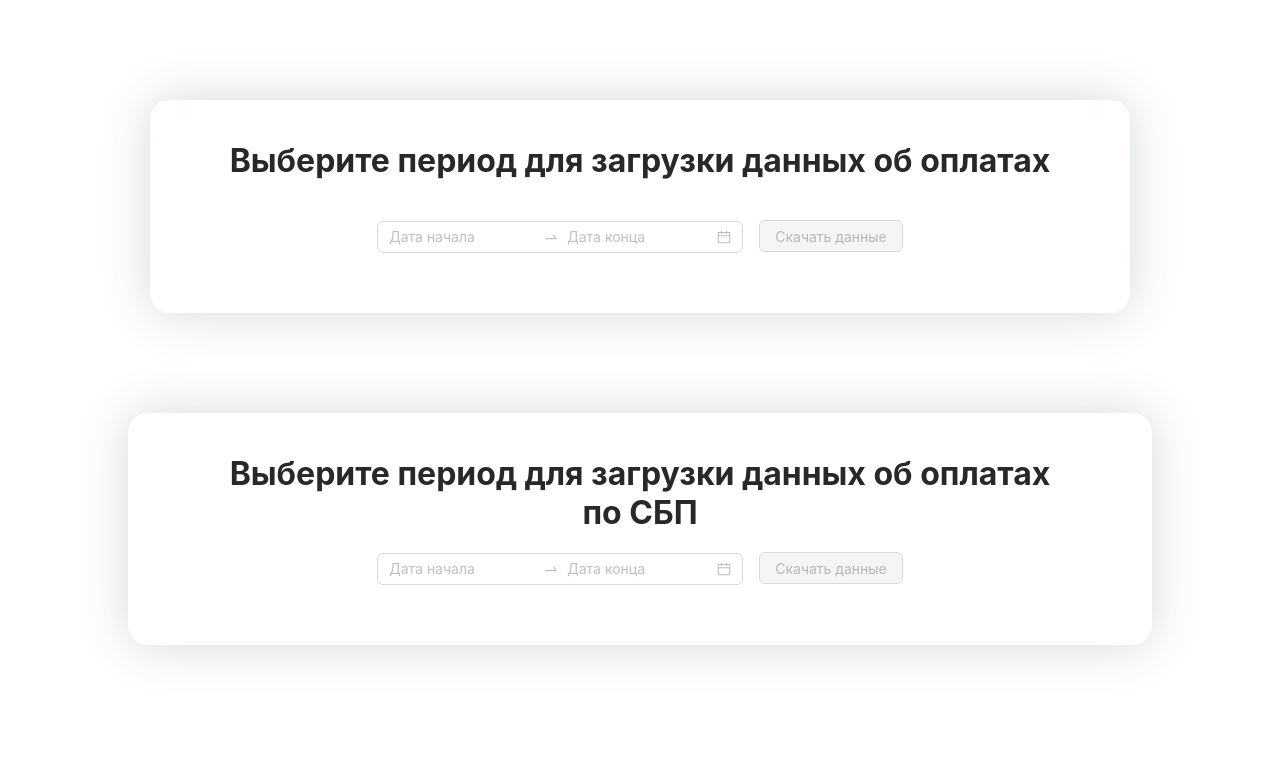
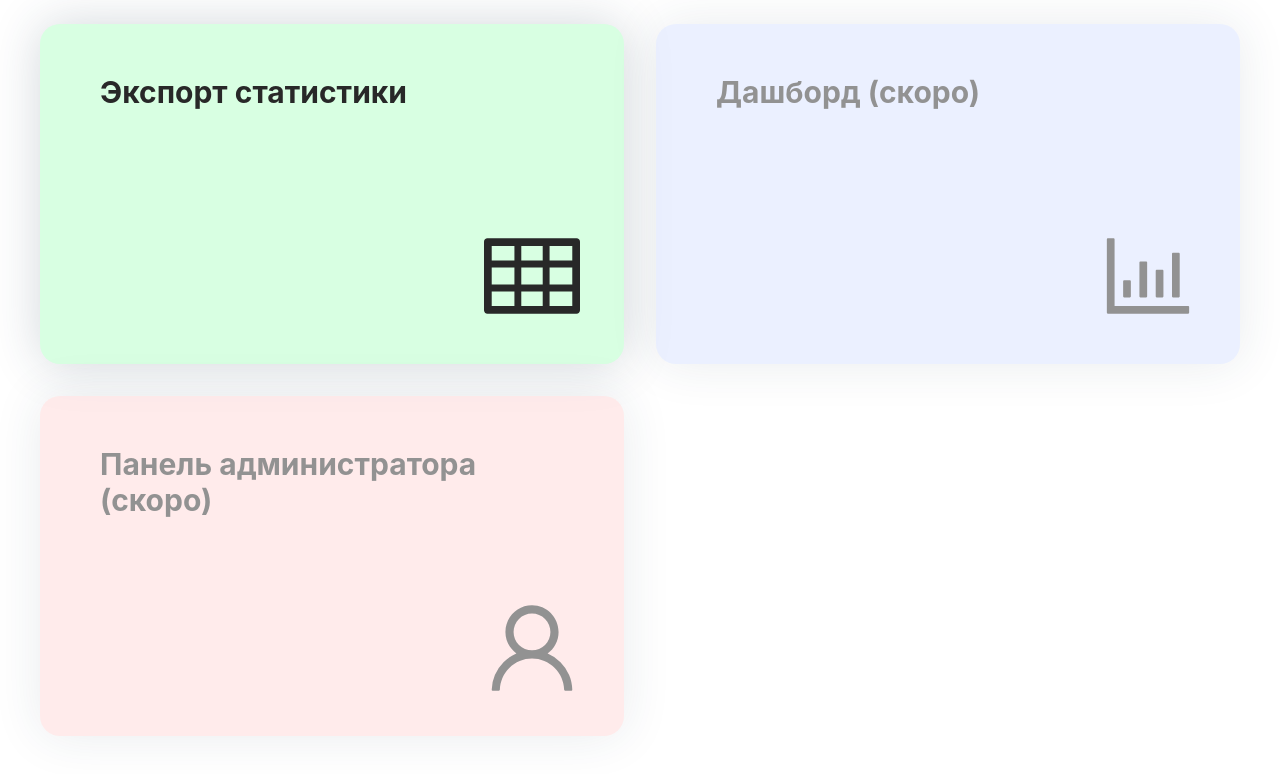
Before and after one commit to AntonyPry/OneGameAdmin, a React (Create React App) app in the folder client/: page / in a window 1280 px wide. Shown: the top 774 px of the page. Built offline with nearby package versions, Linux system fonts and the light colour scheme.

Commit message:
pages on front

```diff
--- a/client/package.json
+++ b/client/package.json
@@ -9,6 +9,7 @@
     "cross-env": "^7.0.3",
     "react": "^19.0.0",
     "react-dom": "^19.0.0",
+    "react-router-dom": "^7.1.5",
     "react-scripts": "5.0.1"
   },
   "scripts": {
--- /dev/null
+++ b/client/src/App.jsx
@@ -0,0 +1,30 @@
+// App.jsx
+import React from 'react';
+import { BrowserRouter, Routes, Route } from 'react-router-dom';
+
+import HomePage from './pages/HomePage/HomePage';
+import ExportStatisticsPage from './pages/ExportStatisticsPage/ExportStatisticsPage';
+import DashboardPage from './pages/DashboardPage/DashboardPage';
+import AdminPage from './pages/AdminPage/AdminPage';
+
+const App = () => {
+  return (
+    <BrowserRouter>
+      <Routes>
+        {/* Главная страница: список карточек */}
+        <Route path="/" element={<HomePage />} />
+
+        {/* Раздел со статистикой (ваш текущий функционал) */}
+        <Route path="/export" element={<ExportStatisticsPage />} />
+
+        {/* Заглушка для дашборда */}
+        <Route path="/dashboard" element={<DashboardPage />} />
+
+        {/* Заглушка для панели администратора */}
+        <Route path="/admin" element={<AdminPage />} />
+      </Routes>
+    </BrowserRouter>
+  );
+};
+
+export default App;
--- a/client/src/App.module.css
+++ /dev/null
@@ -1,22 +0,0 @@
-.container {
-    width: 100%;
-    display: flex;
-    justify-content: center;
-    align-items: center;
-    flex-direction: column;
-    padding-top: 0;
-    color: rgb(40, 40, 40);
-    background-color: white;
-  }
-
-  .paymentsContainer {
-    margin: 100px 10% 0;
-    text-align: center;
-    color: rgb(40, 40, 40);
-    border-radius: 20px;
-    padding: 20px 80px;
-    background-color: white;
-    -webkit-box-shadow: 0px 0px 50px 0px rgba(34, 60, 80, 0.2);
-    -moz-box-shadow: 0px 0px 50px 0px rgba(34, 60, 80, 0.2);
-    box-shadow: 0px 0px 50px 0px rgba(34, 60, 80, 0.2);
-  }
--- /dev/null
+++ b/client/src/pages/AdminPage/AdminPage.jsx
@@ -0,0 +1,12 @@
+// pages/AdminPage/AdminPage.jsx
+import React from 'react';
+
+const AdminPage = () => {
+  return (
+    <div style={{ padding: '24px' }}>
+      <h1>Панель администратора в разработке</h1>
+    </div>
+  );
+};
+
+export default AdminPage;
--- /dev/null
+++ b/client/src/pages/DashboardPage/DashboardPage.jsx
@@ -0,0 +1,12 @@
+// pages/DashboardPage/DashboardPage.jsx
+import React from 'react';
+
+const DashboardPage = () => {
+  return (
+    <div style={{ padding: '24px' }}>
+      <h1>Дашборд в разработке</h1>
+    </div>
+  );
+};
+
+export default DashboardPage;
--- a/client/src/App.js
+++ b/client/src/pages/ExportStatisticsPage/ExportStatisticsPage.jsx
@@ -1,12 +1,13 @@
+// pages/ExportStatisticsPage/ExportStatisticsPage.jsx
 import React, { useState } from 'react';
 import axios from 'axios';
-import styles from './App.module.css';
 import { DatePicker, Spin, Button } from 'antd';
-import Icon, { LoadingOutlined } from '@ant-design/icons';
+import { LoadingOutlined } from '@ant-design/icons';
+import styles from './ExportStatisticsPage.module.css';
 
 const { RangePicker } = DatePicker;
 
-const App = () => {
+const ExportStatisticsPage = () => {
   const [paymentsFromPeriodDates, setPaymentsFromPeriodDates] = useState([]);
   const [sbpFromPeriodDates, setSbpFromPeriodDates] = useState([]);
   const [paymentsFromPeriodLoading, setPaymentsFromPeriodLoading] = useState(false);
@@ -110,7 +111,6 @@ const App = () => {
     <div className={styles.container}>
       <div className={styles.paymentsContainer}>
         <h1 style={{ marginBottom: '20px' }}>Выберите период для загрузки данных об оплатах</h1>
-        <Icon />
         <div style={{ marginBottom: '40px' }}>
           <RangePicker placeholder={['Дата начала', 'Дата конца']} onChange={handlePaymentsFromPeriodRangeChange} />
           <Button
@@ -125,6 +125,7 @@ const App = () => {
           )}
         </div>
       </div>
+
       <div className={styles.paymentsContainer}>
         <h1 style={{ marginBottom: '20px' }}>Выберите период для загрузки данных об оплатах по СБП</h1>
         <div style={{ marginBottom: '40px' }}>
@@ -145,4 +146,4 @@ const App = () => {
   );
 };
 
-export default App;
+export default ExportStatisticsPage;
--- /dev/null
+++ b/client/src/pages/ExportStatisticsPage/ExportStatisticsPage.module.css
@@ -0,0 +1,24 @@
+.container {
+  width: 100%;
+  max-width: 1000px;
+  display: flex;
+  justify-content: center;
+  align-items: center;
+  flex-direction: column;
+  padding-top: 0;
+  color: rgb(40, 40, 40);
+  background-color: white;
+  margin: 0 auto;
+}
+
+.paymentsContainer {
+  margin: 50px 16px 0;
+  text-align: center;
+  color: rgb(40, 40, 40);
+  border-radius: 20px;
+  padding: 20px 80px;
+  background-color: white;
+  -webkit-box-shadow: 0px 0px 50px 0px rgba(34, 60, 80, 0.2);
+  -moz-box-shadow: 0px 0px 50px 0px rgba(34, 60, 80, 0.2);
+  box-shadow: 0px 0px 50px 0px rgba(34, 60, 80, 0.2);
+}
--- /dev/null
+++ b/client/src/pages/HomePage/HomePage.jsx
@@ -0,0 +1,48 @@
+// pages/HomePage/HomePage.jsx
+import React from 'react';
+import { Row, Col, Card } from 'antd';
+import { Link } from 'react-router-dom';
+import { UserOutlined, BarChartOutlined, TableOutlined } from '@ant-design/icons';
+import styles from './HomePage.module.css';
+
+const HomePage = () => {
+  return (
+    <div className={styles.container}>
+      <Row gutter={[32, 32]}>
+        <Col xs={24} md={12}>
+          <Link to="/export" className={styles.activeLink}>
+            <div className={styles.cardContent} style={{ backgroundColor: 'rgb(216, 255, 226)' }}>
+              <h3 className={styles.cardName}>Экспорт статистики</h3>
+              <TableOutlined className={styles.icon} />
+            </div>
+          </Link>
+        </Col>
+
+        <Col xs={24} md={12}>
+          <div
+            className={`${styles.cardContent} ${styles.disabledCard}`}
+            style={{ backgroundColor: 'rgb(216, 226, 255)' }}
+          >
+            <h3 className={styles.cardName}>Дашборд (скоро)</h3>
+            <BarChartOutlined className={styles.icon} />
+          </div>
+        </Col>
+      </Row>
+
+      <Row gutter={[32, 32]} style={{ marginTop: 32 }}>
+        <Col xs={24} md={12}>
+          <div
+            className={`${styles.cardContent} ${styles.disabledCard}`}
+            style={{ backgroundColor: 'rgb(255, 216, 216)' }}
+          >
+            <h3 className={styles.cardName}>Панель администратора (скоро)</h3>
+            <UserOutlined className={styles.icon} />
+          </div>
+        </Col>
+        <Col xs={24} md={12} />
+      </Row>
+    </div>
+  );
+};
+
+export default HomePage;
--- /dev/null
+++ b/client/src/pages/HomePage/HomePage.module.css
@@ -0,0 +1,40 @@
+.container {
+  padding: 24px;
+  max-width: 1200px;
+  margin: 0 auto;
+}
+
+.cardContent {
+  min-height: 300px;
+  color: rgb(40, 40, 40);
+  border-radius: 20px;
+  padding: 20px 60px;
+  -webkit-box-shadow: 0px 0px 50px 0px rgba(34, 60, 80, 0.2);
+  -moz-box-shadow: 0px 0px 50px 0px rgba(34, 60, 80, 0.2);
+  box-shadow: 0px 0px 50px 0px rgba(34, 60, 80, 0.2);
+  display: flex;
+  flex-direction: column;
+  justify-content: space-between;
+}
+
+.cardName {
+  font-size: min(8vw, 30px);
+}
+
+.icon {
+  position: absolute;
+  bottom: 40px;
+  right: 60px;
+  font-size: 96px;
+  margin-bottom: 0;
+}
+
+.activeLink {
+  text-decoration: none;
+  color: inherit;
+}
+
+.disabledCard {
+  pointer-events: none; /* Отключаем клики */
+  opacity: 0.5; /* Делаем "приглушенной" */
+}
```
Also changed, not shown: 1 other file (tests, documents, lock files or other folders).
